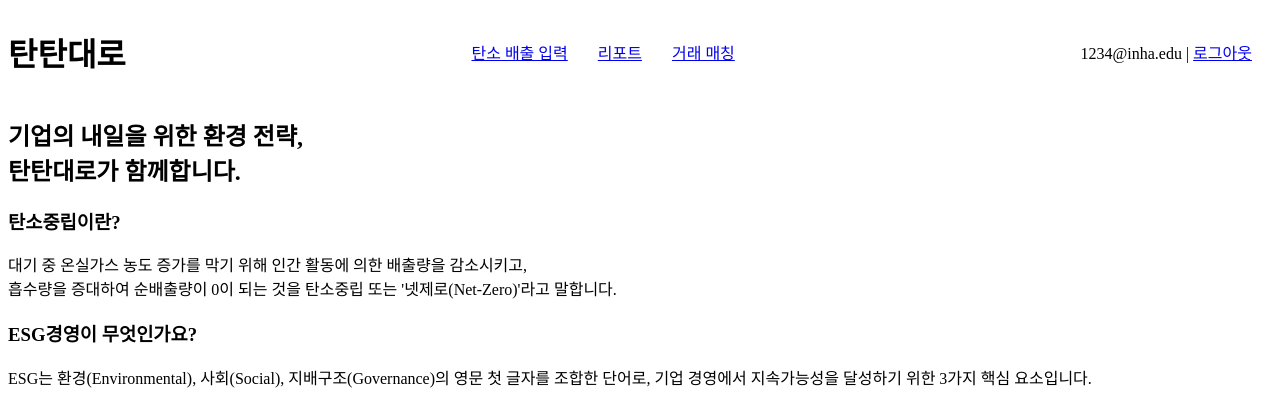
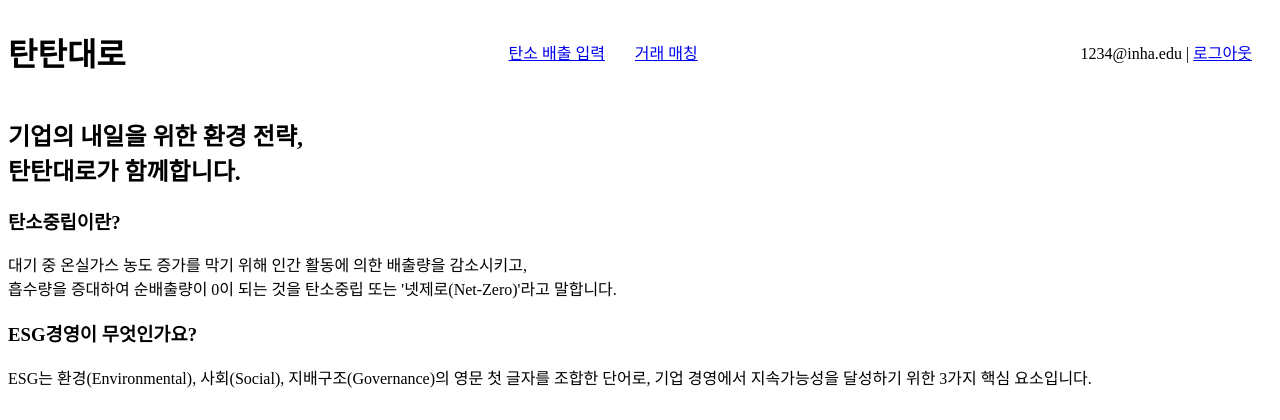
Before and after one commit to dahyun0301/carbon_report_server, a FastAPI app: page / in a window 1280 px wide. Shown: the top 420 px of the page. Run offline with FastAPI, Linux system fonts and the light colour scheme; a user stored in the database is signed in.

Commit message:
로고 사이즈 수정, 홈 화면 리포터 제거

```diff
--- a/templates/home.html
+++ b/templates/home.html
@@ -17,7 +17,6 @@
         <nav style="flex: 1; text-align: center;">
             <ul style="list-style: none; display: inline-flex; gap: 30px; padding: 0; margin: 0;">
                 <li><a href="/input">탄소 배출 입력</a></li>
-                <li><a href="/report">리포트</a></li>
                 <li><a href="/matching">거래 매칭</a></li>
             </ul>
         </nav>
```
